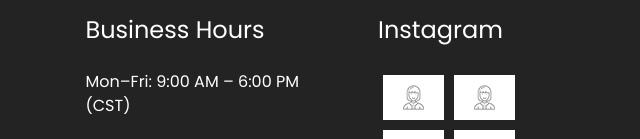
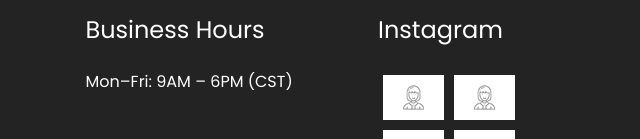
Before and after one commit to csianalyticshub/portfolio, a plain HTML site: page about.html in a window 1280 px wide. Shown: the part 813-952 px from the top of the page, 277-917 px from the left. Drawn offline with nearby package versions, Linux system fonts and the light colour scheme.

Commit message:
CHANGED THE TIME

```diff
--- a/about.html
+++ b/about.html
@@ -155,7 +155,7 @@
               Business Hours
             </h5>
             <p>
-              Mon–Fri: 9:00 AM – 6:00 PM (CST)
+              Mon–Fri: 9AM – 6PM (CST)
             </p>
           </div>
         </div>
```
Also changed, not shown: contact.html (+1 -1 lines), do.html (+1 -1 lines), index.html (+1 -1 lines), portfolio.html (+1 -1 lines), images/map-img1.png (renamed from images/map-img.png).
